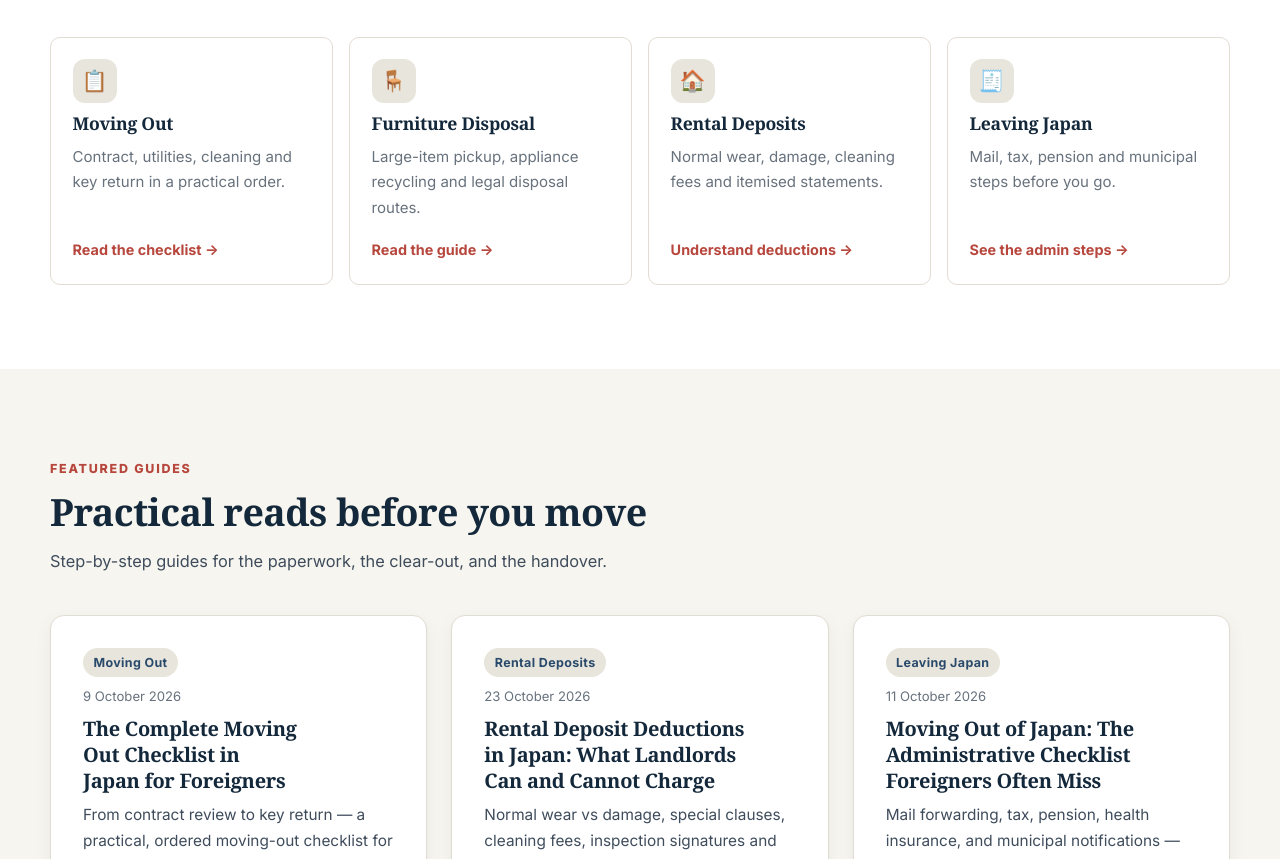
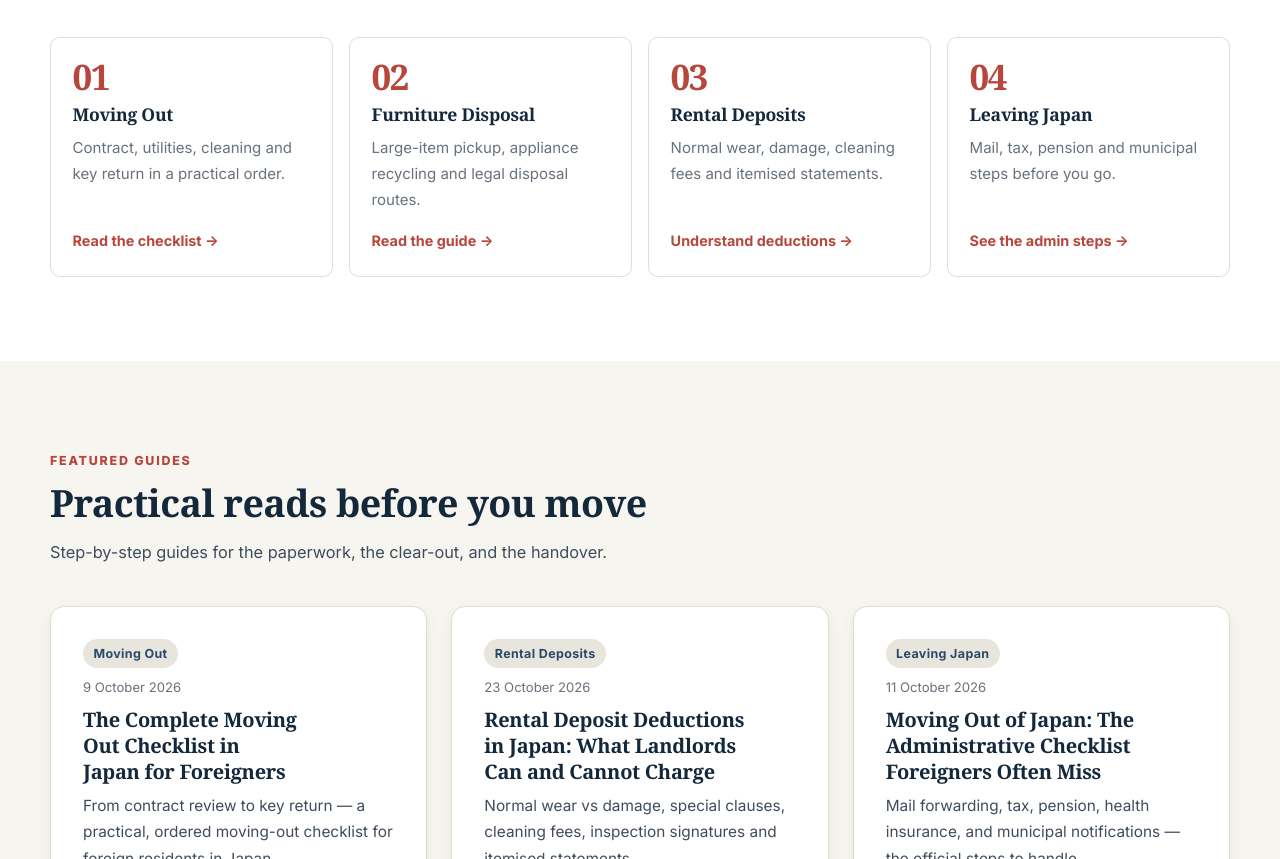
Before and after one commit to BistaDinesh03/moveout-japan, a plain HTML site: page index.html in a window 1280 px wide. Shown: the part 1005-1864 px from the top of the page. Drawn offline with Linux system fonts and the light colour scheme.

Commit message:
design: replace emoji category icons with editorial numerals
Homepage category cards now use restrained serif numerals instead of emoji glyphs, reinforcing the editorial identity and avoiding emoji-as-interface. Tokens and spacing unchanged.

```diff
--- a/assets/css/style.css
+++ b/assets/css/style.css
@@ -814,16 +814,14 @@ a.card {
   color: inherit;
 }
 
-.category-icon {
-  display: inline-flex;
-  align-items: center;
-  justify-content: center;
-  width: 44px;
-  height: 44px;
-  border-radius: 12px;
-  background: var(--color-surface-tint);
-  color: var(--color-navy-900);
-  font-size: 1.3rem;
+.category-index {
+  display: inline-block;
+  font-family: var(--font-display);
+  font-size: 2.2rem;
+  font-weight: 700;
+  line-height: 1;
+  color: var(--color-red-600);
+  letter-spacing: -0.04em;
 }
 
 .category-card h3 {
--- a/index.html
+++ b/index.html
@@ -132,25 +132,25 @@
 
         <div class="category-grid">
           <a class="category-card" href="/blog/posts/moving-out-checklist-japan">
-            <span class="category-icon" aria-hidden="true">📋</span>
+            <span class="category-index" aria-hidden="true">01</span>
             <h3>Moving Out</h3>
             <p>Contract, utilities, cleaning and key return in a practical order.</p>
             <span class="category-link">Read the checklist <span aria-hidden="true">→</span></span>
           </a>
           <a class="category-card" href="/blog/posts/how-to-dispose-furniture-japan">
-            <span class="category-icon" aria-hidden="true">🪑</span>
+            <span class="category-index" aria-hidden="true">02</span>
             <h3>Furniture Disposal</h3>
             <p>Large-item pickup, appliance recycling and legal disposal routes.</p>
             <span class="category-link">Read the guide <span aria-hidden="true">→</span></span>
           </a>
           <a class="category-card" href="/blog/posts/rental-deposit-deductions-japan">
-            <span class="category-icon" aria-hidden="true">🏠</span>
+            <span class="category-index" aria-hidden="true">03</span>
             <h3>Rental Deposits</h3>
             <p>Normal wear, damage, cleaning fees and itemised statements.</p>
             <span class="category-link">Understand deductions <span aria-hidden="true">→</span></span>
           </a>
           <a class="category-card" href="/blog/posts/leaving-japan-administrative-checklist">
-            <span class="category-icon" aria-hidden="true">🧾</span>
+            <span class="category-index" aria-hidden="true">04</span>
             <h3>Leaving Japan</h3>
             <p>Mail, tax, pension and municipal steps before you go.</p>
             <span class="category-link">See the admin steps <span aria-hidden="true">→</span></span>
```
